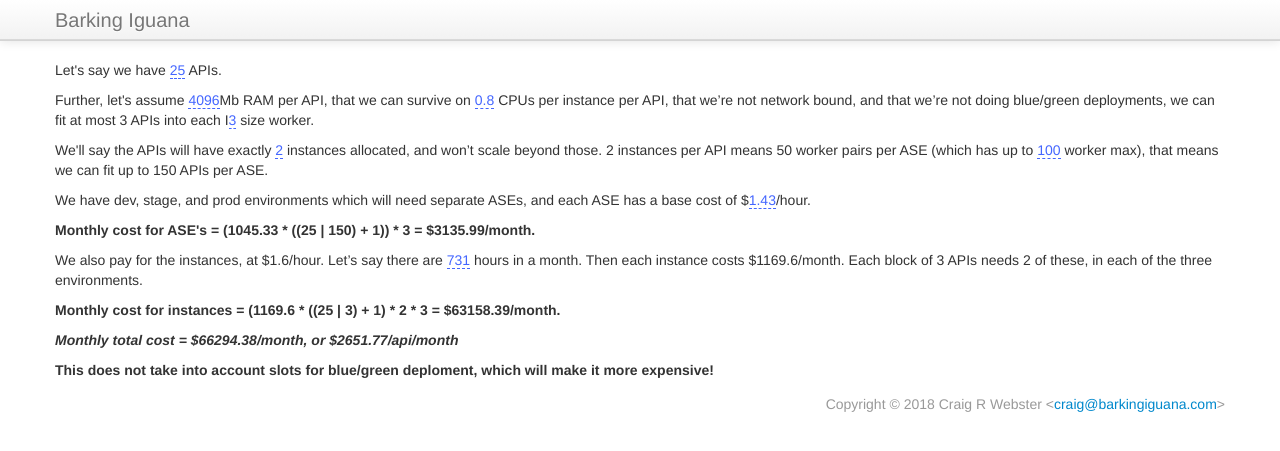
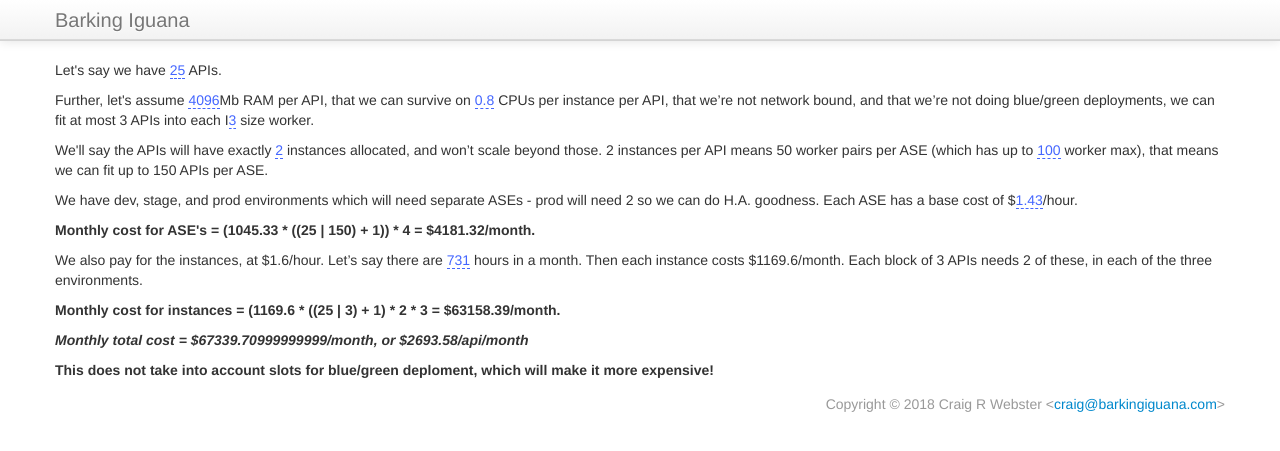
Before and after one commit to barkingiguana/barkingiguana.github.com, a Jekyll site: the page ase/index.html, which Jekyll copies as it is, in a window 1280 px wide. Shown: the top 451 px of the page. Built offline with Jekyll 4.4.1, drawn with Linux system fonts in a browser that asks for light colours.

Commit message:
Add an extra ASE for production H.A.

```diff
--- a/ase/index.html
+++ b/ase/index.html
@@ -38,9 +38,9 @@
 
 <p>We'll say the APIs will have exactly <span data-var="instancesPerApi" class="TKAdjustableNumber"></span> instances allocated, and won’t scale beyond those. <span data-var="instancesPerApi"></span> instances per API means <span data-var="workerPairs"></span> worker pairs per ASE (which has up to <span data-var="workersPerAse" class="TKAdjustableNumber" data-min="1" data-max="1000"></span> worker max), that means we can fit up to <span data-var="apiPerAse"></span> APIs per ASE.</p>
 
-<p>We have dev, stage, and prod environments which will need separate ASEs, and each ASE has a base cost of $<span data-var="aseHourlyBaseCost" class="TKAdjustableNumber" data-min="0.01" data-max="100" data-step="0.01"></span>/hour.</p>
+<p>We have dev, stage, and prod environments which will need separate ASEs - prod will need 2 so we can do H.A. goodness. Each ASE has a base cost of $<span data-var="aseHourlyBaseCost" class="TKAdjustableNumber" data-min="0.01" data-max="100" data-step="0.01"></span>/hour.</p>
 
-<p><strong>Monthly cost for ASE's = (<span data-var="aseMonthlyBaseCost"></span> * ((<span data-var="apiCount"></span> | <span data-var="apiPerAse"></span>) + 1)) * 3 = $<span data-var="aseBaseCostPerMonth"></span>/month.</strong></p>
+<p><strong>Monthly cost for ASE's = (<span data-var="aseMonthlyBaseCost"></span> * ((<span data-var="apiCount"></span> | <span data-var="apiPerAse"></span>) + 1)) * 4 = $<span data-var="aseBaseCostPerMonth"></span>/month.</strong></p>
 
 <p>We also pay for the instances, at $<span data-var="instanceCostPerHour"></span>/hour. Let’s say there are <span data-var="hoursPerMonth" class="TKAdjustableNumber" data-min="600" data-max="900"></span> hours in a month. Then each instance costs $<span data-var="instanceCostPerMonth"></span>/month. Each block of <span data-var="apiPerInstance"></span> APIs needs <span data-var="instancesPerApi"></span> of these, in each of the three environments.</p>
 
--- a/ase/index.js
+++ b/ase/index.js
@@ -21,7 +21,7 @@ function onLoad() {
       this.workerPairs = Math.floor(this.workersPerAse / this.instancesPerApi)
       this.apiPerAse = this.workerPairs * this.apiPerInstance
       this.aseMonthlyBaseCost = Math.floor(this.aseHourlyBaseCost * this.hoursPerMonth * 100) / 100
-      this.aseBaseCostPerMonth = this.aseMonthlyBaseCost * (Math.floor(this.apiCount / this.apiPerAse) + 1) * 3
+      this.aseBaseCostPerMonth = this.aseMonthlyBaseCost * (Math.floor(this.apiCount / this.apiPerAse) + 1) * 4
       this.instanceCostPerMonth = Math.floor(this.instanceCostPerHour * this.hoursPerMonth * 100) / 100
       this.monthlyInstanceCostPerApiSet = Math.floor((this.instanceCostPerMonth * (Math.floor(this.apiCount / this.apiPerInstance) + 1) * 2 * 3) * 100) / 100
       this.totalCost = this.monthlyInstanceCostPerApiSet + this.aseBaseCostPerMonth
```
